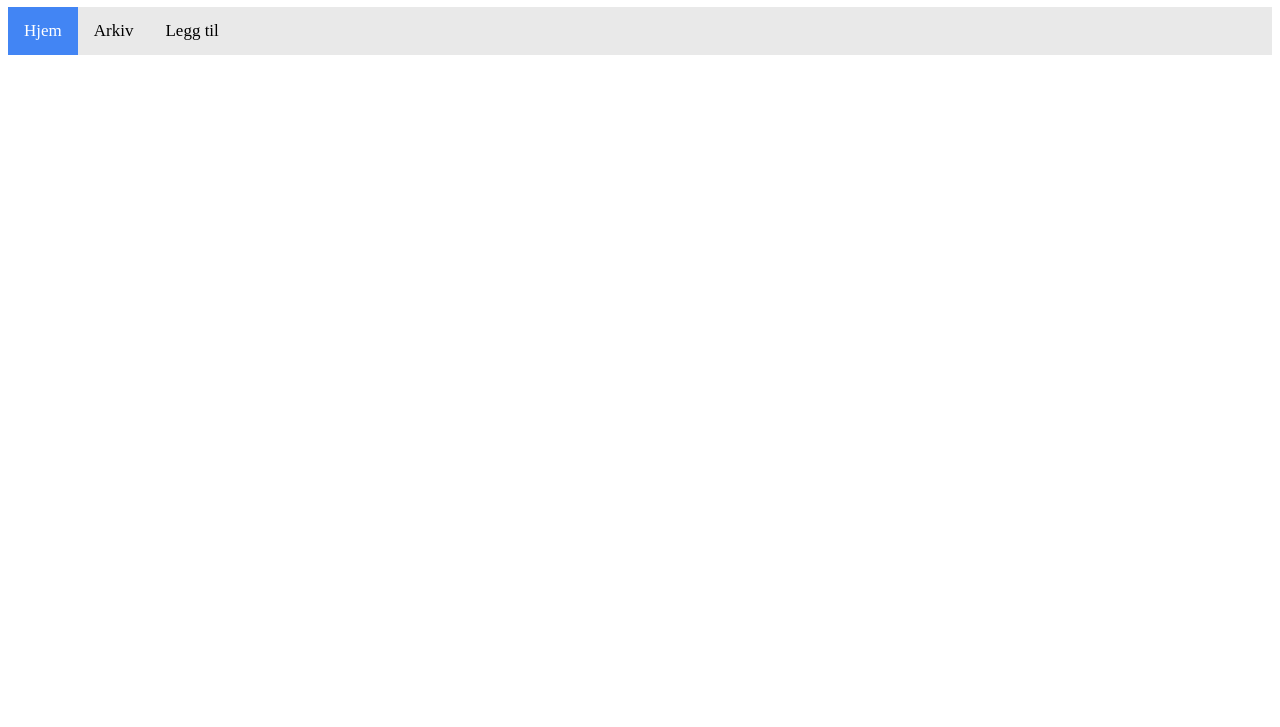
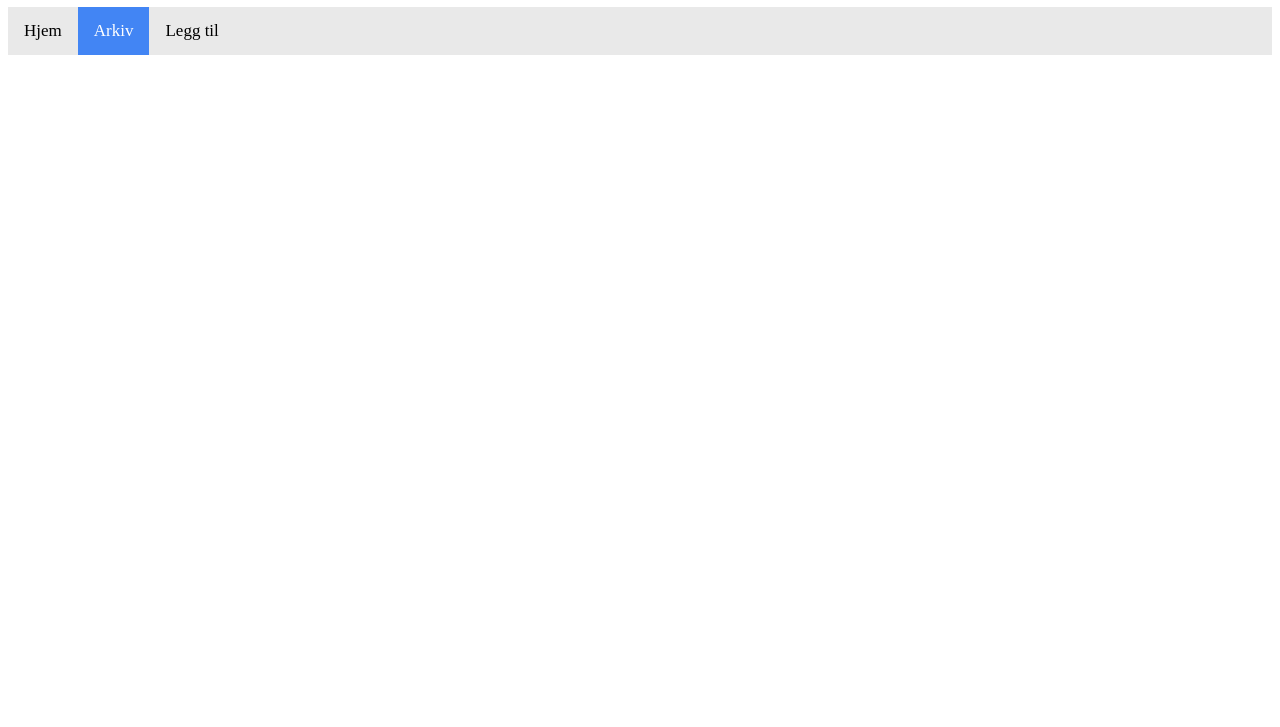
Before and after one commit to vegardverstegen/vegardverstegen.github.io, a plain HTML site: page index.html in a window 1280 px wide. Shown: the part 73-800 px from the top of the page. Drawn offline with Linux system fonts and the light colour scheme.

Commit message:
Update index.html

```diff
--- a/index.html
+++ b/index.html
@@ -12,9 +12,9 @@
 	<h1>Vaulen skolekorps arkivside</h1>
 
 	<div class="topnav">
-   		<a class="active" href="hjem.html">Hjem</a>
- 		<a href="arkiv.html">Arkiv</a>
-  		<a href="legg til.html">Legg til</a>
+   		<a href="https://github.com/vegardverstegen/vegardverstegen.github.io/blob/master/index.html">Hjem</a>
+ 		<a class="active" href="vegardverstegen.github.io/Arkiv.html">Arkiv</a>
+  		<a href="vegardverstegen.github.io/legg til">Legg til</a>
 	</div>
 </head>
 
```
